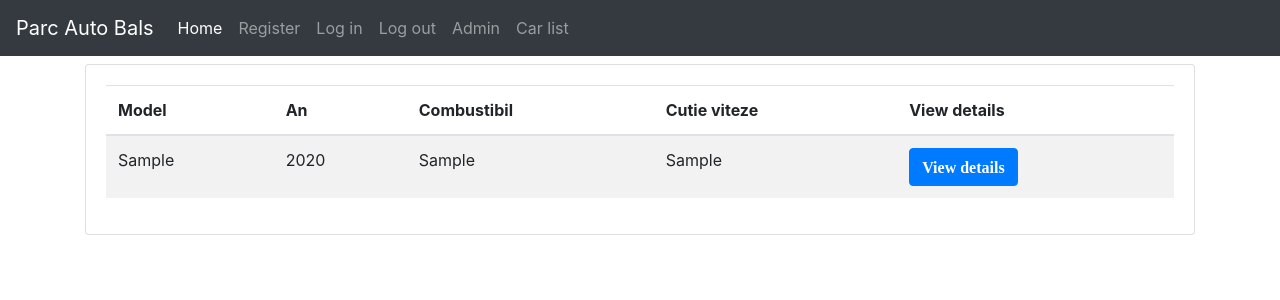
After one commit to eugenGirlescu/CarDealer, a Spring Boot app: page /cars/view in a window 1280 px wide. The commit adds this page. Shown: the top 300 px of the page. Run offline with Spring Boot 4, Linux system fonts and the light colour scheme; tables that the repository leaves empty hold one stand-in row (values such as "Sample post"); some of the project's set-up classes (security, data sources, template engines, error pages and the like) are left out, and stand-ins take their place; some libraries are stand-ins or nearby versions.

Commit message:
Added car list for users and restricted users  acces

```diff
--- a/src/main/java/com/car/carDealer/controller/Car.java
+++ b/src/main/java/com/car/carDealer/controller/Car.java
@@ -11,6 +11,7 @@ import org.springframework.web.bind.annotation.PathVariable;
 import org.springframework.web.bind.annotation.PostMapping;
 
 import javax.validation.Valid;
+import java.util.List;
 import java.util.Optional;
 
 @Controller
@@ -65,4 +66,19 @@ public class Car {
         carRepository.delete(cars);
         return "redirect:/cars/list";
     }
+
+    @GetMapping(value = "/cars/view")
+    public String showCarList(Model model) {
+        List<Cars> allCars = carRepository.findAll();
+        model.addAttribute("car", allCars);
+        return "cars/view-list";
+    }
+
+    @GetMapping(value = "/cars/view/{id}")
+    public String showCarDetails(@PathVariable("id") int id, Model model) {
+        Cars cars = carRepository.findById(id)
+                .orElseThrow(() -> new IllegalArgumentException("Invalid car Id:" + id));
+        model.addAttribute("cars", cars);
+        return "cars/view-details";
+    }
 }
--- a/src/main/java/com/car/carDealer/repository/CarRepository.java
+++ b/src/main/java/com/car/carDealer/repository/CarRepository.java
@@ -3,6 +3,9 @@ package com.car.carDealer.repository;
 import com.car.carDealer.model.Cars;
 import org.springframework.data.repository.CrudRepository;
 
+import java.util.List;
+
 public interface CarRepository extends CrudRepository<Cars,Integer> {
-
+    @Override
+     public List<Cars> findAll();
 }
--- a/src/main/java/com/car/carDealer/security/SecurityConfig.java
+++ b/src/main/java/com/car/carDealer/security/SecurityConfig.java
@@ -34,7 +34,8 @@ public class SecurityConfig extends WebSecurityConfigurerAdapter {
     protected void configure(HttpSecurity http) throws Exception {
         http.authorizeRequests()
                 .antMatchers("/cars/list").hasRole("ADMIN")
-                .antMatchers("cars/add").hasRole("ADMIN")
+                .antMatchers("/cars/add").hasRole("ADMIN")
+                .antMatchers("/cars/view/{id}").hasRole("USER")
                 .antMatchers("/","/**").permitAll()
                 .and()
                 .formLogin();
--- /dev/null
+++ b/src/main/resources/templates/cars/view-list.html
@@ -0,0 +1,51 @@
+<!DOCTYPE html>
+<html xmlns:th="http://www.thymeleaf.org">
+
+<head>
+    <meta charset="utf-8">
+    <meta http-equiv="x-ua-compatible" content="ie=edge">
+    <title>Adauga </title>
+    <meta name="viewport" content="width=device-width, initial-scale=1">
+    <link rel="stylesheet" href="https://stackpath.bootstrapcdn.com/bootstrap/4.1.3/css/bootstrap.min.css"
+          integrity="sha384-MCw98/SFnGE8fJT3GXwEOngsV7Zt27NXFoaoApmYm81iuXoPkFOJwJ8ERdknLPMO" crossorigin="anonymous">
+    <link rel="stylesheet" href="https://use.fontawesome.com/releases/v5.4.1/css/all.css"
+          integrity="sha384-5sAR7xN1Nv6T6+dT2mhtzEpVJvfS3NScPQTrOxhwjIuvcA67KV2R5Jz6kr4abQsz" crossorigin="anonymous">
+    <!-- <link rel="stylesheet" href="../css/shards.min.css"> -->
+</head>
+
+<body>
+<nav th:replace="layouts :: foo"></nav>
+<div class="container my-2">
+    <div class="card">
+        <div class="card-body">
+            <table class="table table-striped table-responsive-md">
+                <thead>
+                <tr>
+                    <th>Model</th>
+                    <th>An</th>
+                    <th>Combustibil</th>
+                    <th>Cutie viteze</th>
+                    <th>View details</th>
+                </tr>
+                </thead>
+                <tbody>
+                <tr th:each="car : ${car}">
+                    <td th:text="${car.model}"></td>
+                    <td th:text="${car.year}"></td>
+                    <td th:text="${car.fuel}"></td>
+                    <td th:text="${car.gearBox}"></td>
+                    <td><a th:href="@{/cars/view/{id}(id=${car.id})}"class="btn btn-primary"><i
+                            class="fa fa-pencil-square" aria-hidden="true">View details</i></a></td>
+
+                </tr>
+                </tbody>
+            </table>
+        </div>
+    </div>
+</div>
+</div>
+</div>
+</div>
+</body>
+
+</html>
--- a/src/main/resources/templates/layouts.html
+++ b/src/main/resources/templates/layouts.html
@@ -15,13 +15,19 @@
                 <a class="nav-link" href="/">Home <span class="sr-only">(current)</span></a>
             </li>
             <li class="nav-item">
-                <a class="nav-link" href="/register">Inregistrare</a>
+                <a class="nav-link" href="/register">Register</a>
             </li>
             <li class="nav-item">
-                <a class="nav-link" href="/login">Logare</a>
+                <a class="nav-link" href="/login">Log in</a>
+            </li>
+            <li class="nav-item">
+                <a class="nav-link" href="/logout">Log out</a>
             </li>
             <li class="nav-item">
                 <a class="nav-link" href="/cars/list">Admin</a>
+            </li>
+            <li class="nav-item">
+                <a class="nav-link" href="/cars/view">Car list</a>
             </li>
         </ul>
     </div>
```
Also changed, not shown: src/main/java/com/car/carDealer/model/User.java (+3 -4 lines), src/main/resources/static/index.html (+9 -3 lines), src/main/resources/templates/cars/view-details.html (added, +53 -0 lines), src/main/resources/templates/user/register.html (+16 -2 lines), 1 other file.
